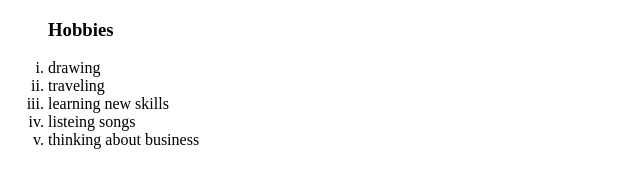
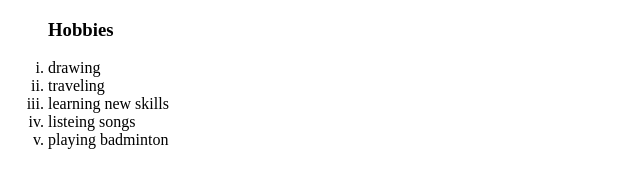
Before and after one commit to kunall24/krsite, a plain HTML site: page Hobbies.html in a window 1280 px wide. Shown: the full height of the page, 0-640 px from the left. Drawn offline with Linux system fonts and the light colour scheme.

Commit message:
Update Hobbies.html

```diff
--- a/Hobbies.html
+++ b/Hobbies.html
@@ -11,7 +11,7 @@
       <li>traveling</li>
       <li>learning new skills</li>
       <li>listeing songs</li>
-      <li>thinking about business</li>
+      <li>playing badminton</li>
     </ol>
   </body>
 </html>
```
